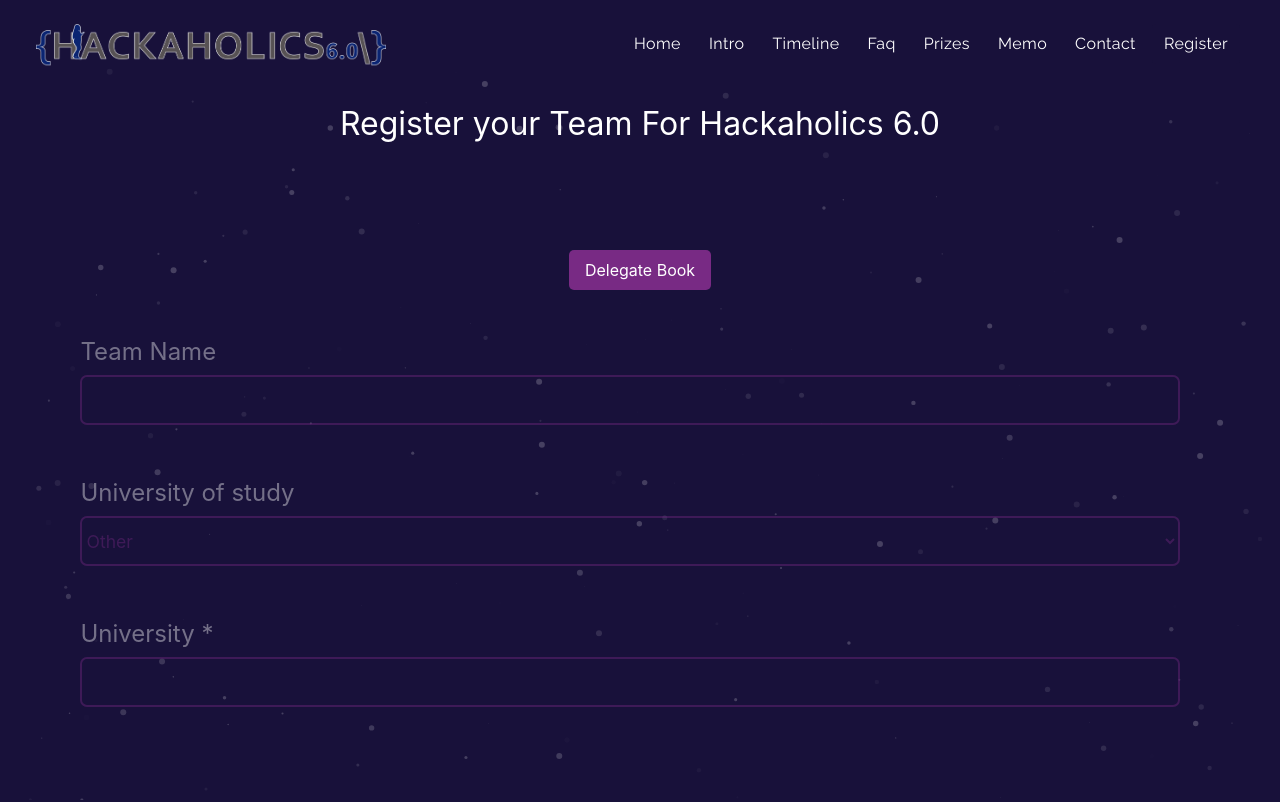
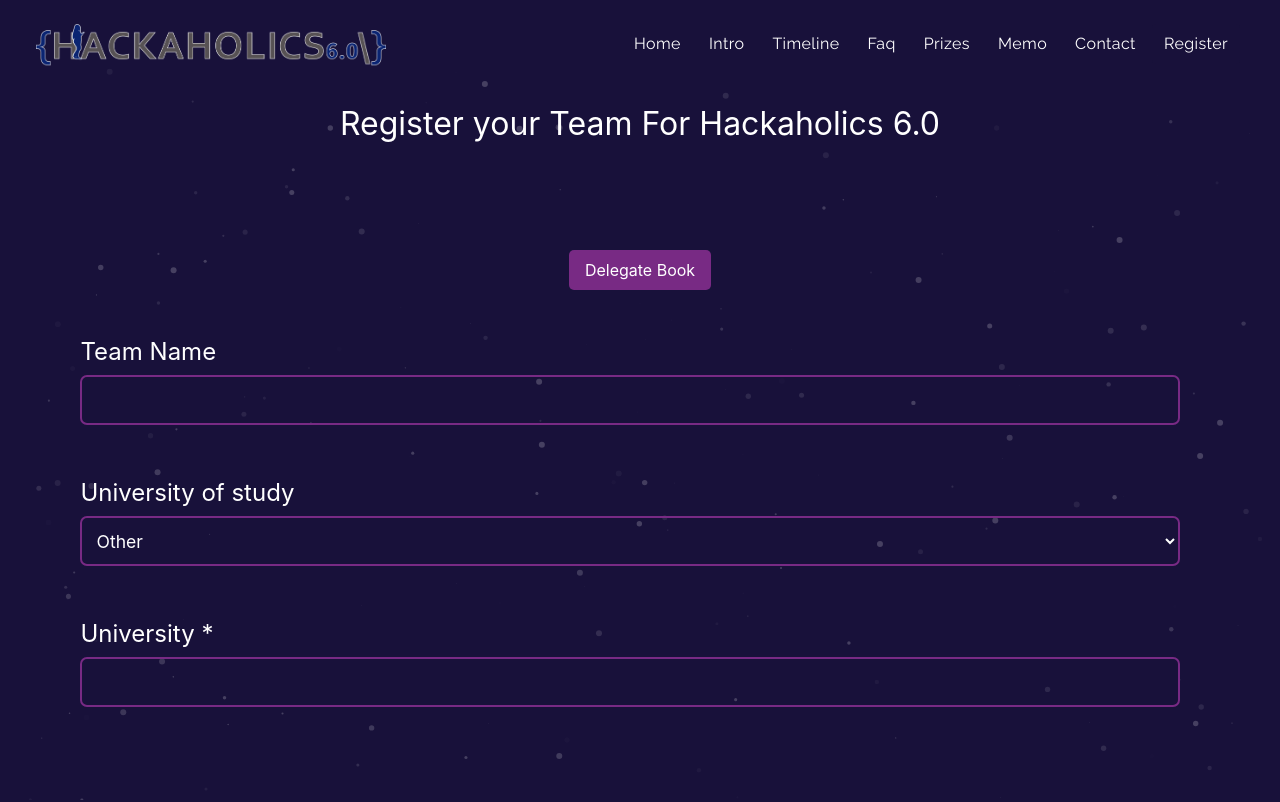
Before and after one commit to IEEEUCSC/Hackaholics-6.0-2024, a React (Create React App) app in the folder Frontend/: page /#/team in a window 1280 px wide. Shown: the top 802 px of the page. Built offline with nearby package versions, Linux system fonts and the light colour scheme; no server answers.

Commit message:
some custormization done in register form

```diff
--- a/Frontend/src/Components/TeamRegistration/Registration.scss
+++ b/Frontend/src/Components/TeamRegistration/Registration.scss
@@ -1,11 +1,12 @@
 @import "../TeamRegistration/variables";
 
 .form-group .form-control {
-  color: #782a84 !important;
+  color: #ffffff !important;
   background: none;
   border: 2px solid #782a84;
   height: 50px;
   border-radius: 7px;
+  padding: 10px;
 }
 
 .form-group .form-control:active,
--- a/Frontend/src/Components/TeamRegistration/TeamRegi.tsx
+++ b/Frontend/src/Components/TeamRegistration/TeamRegi.tsx
@@ -125,7 +125,7 @@ export default function Registration() {
           <div className="col-md-12 aos-init aos-animate" data-aos="fade-up">
             {/* form disable if no slots remaining , add class to disable */}
             {/* <form onSubmit={handleSubmit(onSubmit)}> */}
-            <form onSubmit={handleSubmit(onSubmit)} className={slotsRemaining <= 0 ? "disable-form" : "form"}>
+            <form onSubmit={handleSubmit(onSubmit)} className="form">
               {/* Team Information */}
               <div className="row form-group">
                 <div className="col-md-12">
@@ -313,7 +313,7 @@ export default function Registration() {
                       isSubmitting ? "btn-loading" : ""
                     }`}
                     id="btnSubmit"
-                    disabled={isSubmitting || slotsRemaining <= 0}
+                    disabled={isSubmitting}
                   />
                 </div>
               </div>
```
